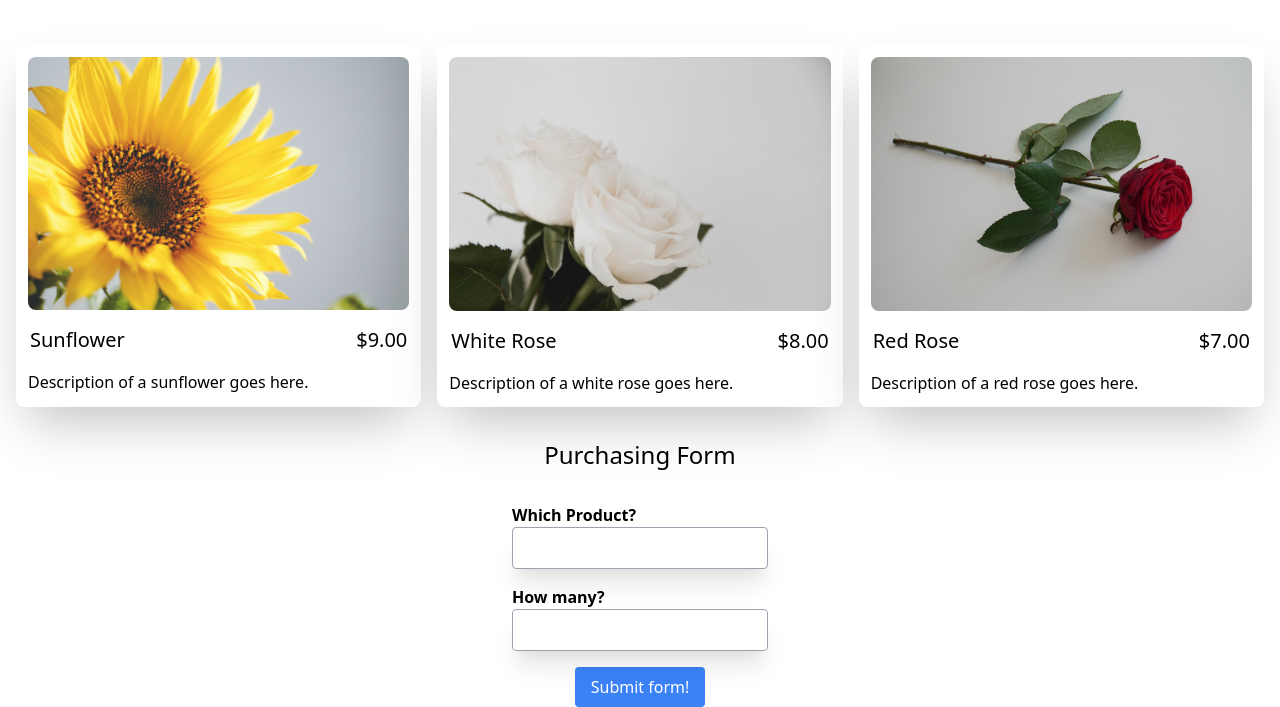
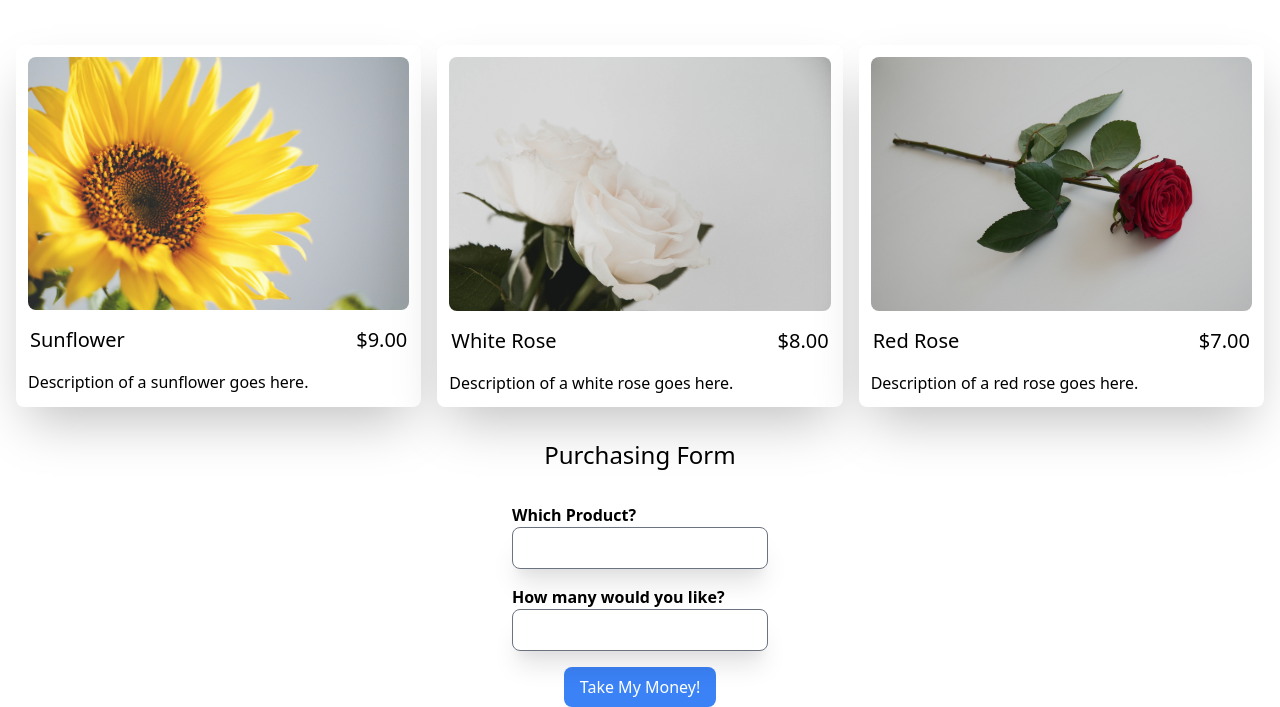
Before and after one commit to JordanTranchina/hw2, a plain HTML site: page products.html in a window 1280 px wide. Shown: the part 155-862 px from the top of the page. Drawn offline with nearby package versions, Linux system fonts and the light colour scheme.

Commit message:
Added a form!

```diff
--- a/products.html
+++ b/products.html
@@ -59,16 +59,16 @@
 
     <!-- FORM -->
     <h2 class="text-2xl font-light text-center">Purchasing Form</h2>
-    <form netlify class="mx-auto mt-8 w-64">
-        <label class="block mt-4 font-bold" for="name">Which Product?</label>
-        <input class="p-2 w-64 border border-gray-400 rounded shadow-xl focus:outline-none focus:ring-purple-500
-                    focus:border-purple-500" type="text" id="name" name="name">
+    <form action="success.html" netlify class="mx-auto mt-8 w-64">
+        <label class="block mt-4 font-bold" for="product">Which Product?</label>
+        <input class="p-2 w-64 border border-gray-500 rounded-lg shadow-xl focus:outline-none focus:ring-blue-500
+                    focus:border-blue-500" type="text" id="product" name="product">
 
-        <label class="block mt-4 font-bold" for="favorite-color">How many?</label>
-        <input class="p-2 w-64 border border-gray-400 rounded shadow-xl focus:outline-none focus:ring-purple-500
-                    focus:border-purple-500" type="text" id="favorite-color" name="favoriteColor">
+        <label class="block mt-4 font-bold" for="quantity">How many would you like?</label>
+        <input class="p-2 w-64 border border-gray-500 rounded-lg shadow-xl focus:outline-none focus:ring-blue-500
+                    focus:border-blue-500" type="text" id="quantity" name="quantity">
 
-        <button class="block mt-4 text-white bg-blue-500 rounded px-4 py-2 mx-auto">Submit form!</button>
+        <button class="block mt-4 text-white bg-blue-500 rounded-lg px-4 py-2 mx-auto">Take My Money!</button>
     </form>
 
 </body>
```
Also changed, not shown: about_us.html (+2 -1 lines), success.html (added, +29 -0 lines), 1 other file.
